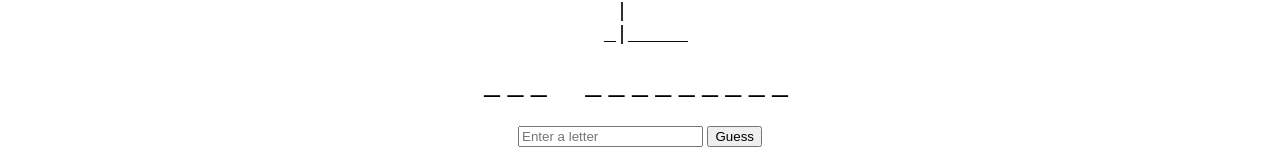
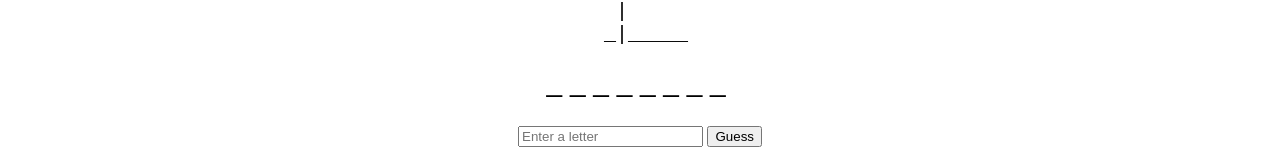
Before and after one commit to Newsletter25/Hangman3-EN, a plain HTML site: page index.html in a window 1280 px wide. Shown: the part 258-414 px from the top of the page. Drawn offline with Linux system fonts and the light colour scheme.

Commit message:
Update index.html

```diff
--- a/index.html
+++ b/index.html
@@ -54,7 +54,7 @@
   </p>
 
   <script>
-    const correctWord = "DUE DILIGENCE".toUpperCase();
+    const correctWord = "DIRECTOR".toUpperCase();
 
     let guessedWord = correctWord.split('').map(letter => letter === ' ' ? ' ' : '_').join('');
     let wrongGuesses = [];
```
